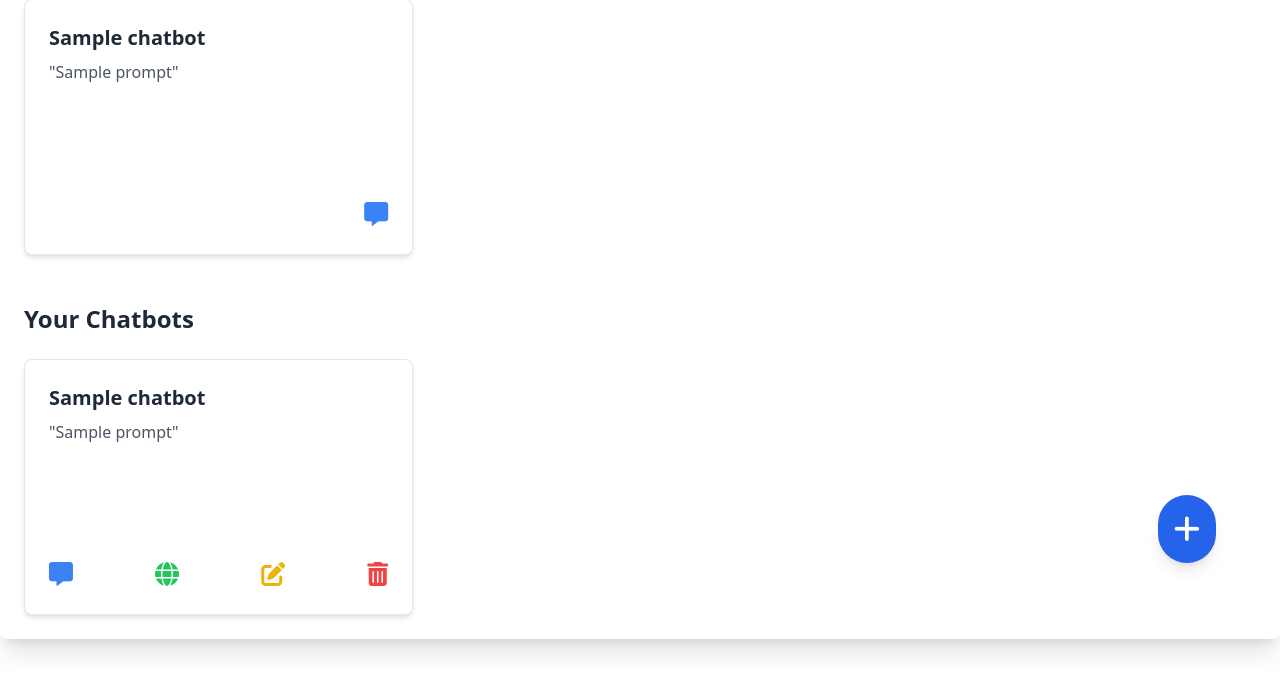
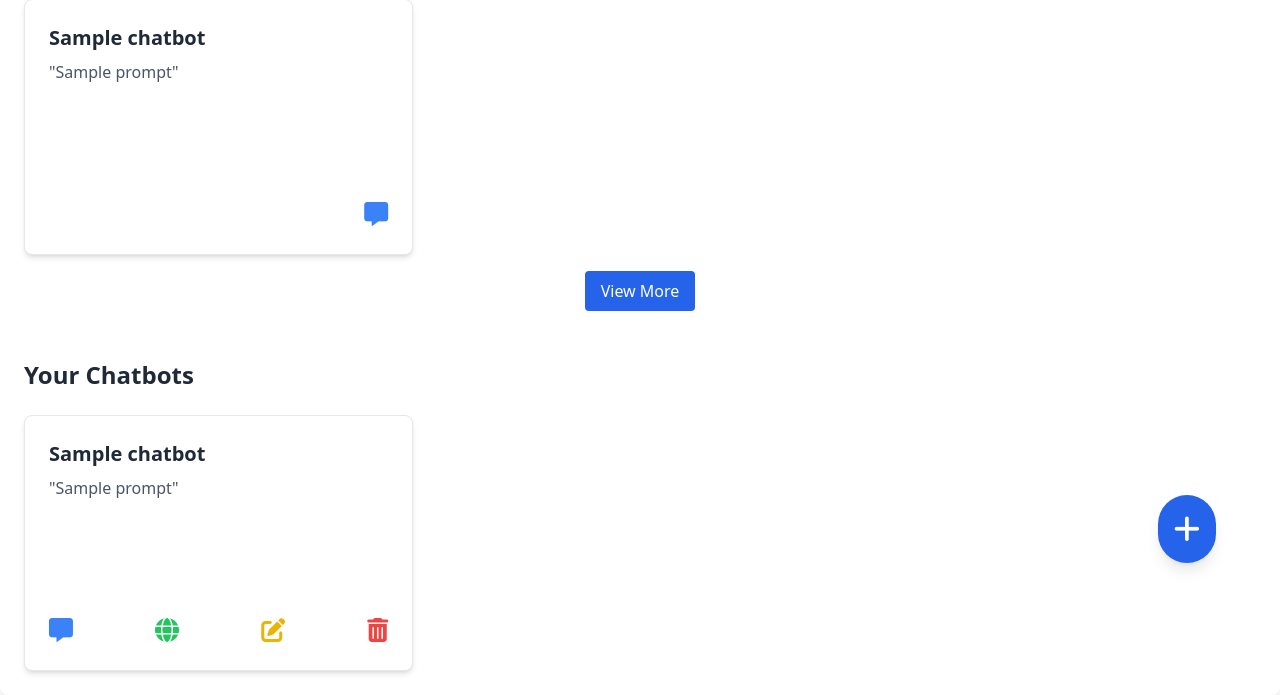
Before and after one commit to kom-senapati/bot-verse, a Python web app: template templates/dashboard.html in a window 1280 px wide. Shown: the part 391-1086 px from the top of the page. Run offline with Jinja, Linux system fonts and the light colour scheme; the template is opened without the code that fills it: most values are stand-ins (such as "Sample title", 1, 10 or a date in 2020); some libraries are stand-ins or nearby versions.

Commit message:
Update dashboard.html
add view more and view less functionality

```diff
--- a/templates/dashboard.html
+++ b/templates/dashboard.html
@@ -31,7 +31,7 @@
                 <h2 class="text-2xl font-bold mb-6 text-gray-800">System Chatbots</h2>
                 <div id="system-chatbots" class="grid grid-cols-1 md:grid-cols-2 lg:grid-cols-3 gap-8">
                     {% for chatbot in system_chatbots %}
-                        <div class="chatbot-card bg-white p-6 rounded-lg shadow-md border border-gray-200 flex flex-col justify-between h-64 transform hover:scale-105 transition duration-300">
+                        <div class="chatbot-card bg-white p-6 rounded-lg shadow-md border border-gray-200 flex flex-col justify-between h-64 transform hover:scale-105 transition duration-300 {% if loop.index > 3 %}hidden{% endif %}">
                             <div>
                                 <h3 class="text-xl font-semibold text-gray-800 truncate" title="{{ chatbot.name }}">
                                     {{ chatbot.name[:20] }}{% if chatbot.name|length > 20 %}...{% endif %}
@@ -47,6 +47,14 @@
                             </div>
                         </div>
                     {% endfor %}
+                </div>
+                <div class="flex justify-center mt-4">
+                    <button id="view-more-button" class="bg-blue-600 hover:bg-blue-700 text-white py-2 px-4 rounded transition duration-300">
+                        View More
+                    </button>
+                    <button id="view-less-button" class="bg-blue-600 hover:bg-blue-700 text-white py-2 px-4 rounded transition duration-300 hidden ml-2">
+                        View Less
+                    </button>
                 </div>
             </div>
         {% endif %}
@@ -117,13 +125,34 @@
                         const name = chatbot.querySelector('h3').textContent.toLowerCase();
                         const description = chatbot.querySelector('p').textContent.toLowerCase();
                         if (name.includes(searchTerm) || description.includes(searchTerm)) {
-                            chatbot.style.display = '';
+                            chatbot.classList.remove('hidden');
                         } else {
-                            chatbot.style.display = 'none';
+                            chatbot.classList.add('hidden');
                         }
                     });
                 }
             }
+            const viewMoreButton = document.getElementById('view-more-button');
+            const viewLessButton = document.getElementById('view-less-button');
+            const chatbots = document.querySelectorAll('#system-chatbots .chatbot-card');
+
+            viewMoreButton.addEventListener('click', function() {
+                chatbots.forEach(function(chatbot) {
+                    chatbot.classList.remove('hidden');
+                });
+                viewMoreButton.classList.add('hidden');
+                viewLessButton.classList.remove('hidden');
+            });
+
+            viewLessButton.addEventListener('click', function() {
+                chatbots.forEach(function(chatbot, index) {
+                    if (index > 2) {
+                        chatbot.classList.add('hidden');
+                    }
+                });
+                viewLessButton.classList.add('hidden');
+                viewMoreButton.classList.remove('hidden');
+            });
         });
     </script>
 {% endblock %}
```
